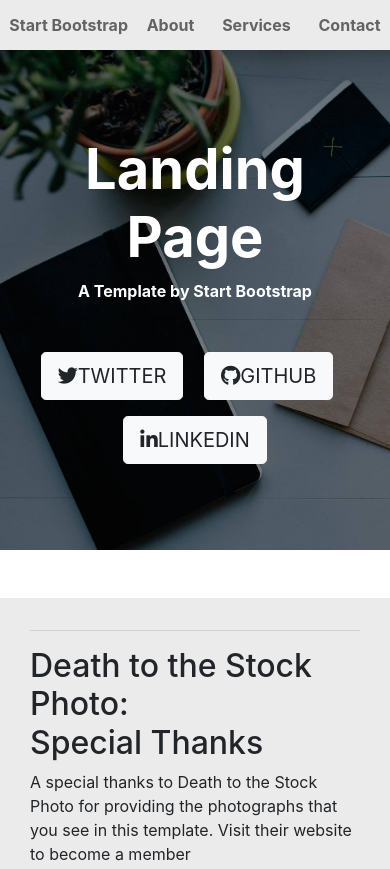
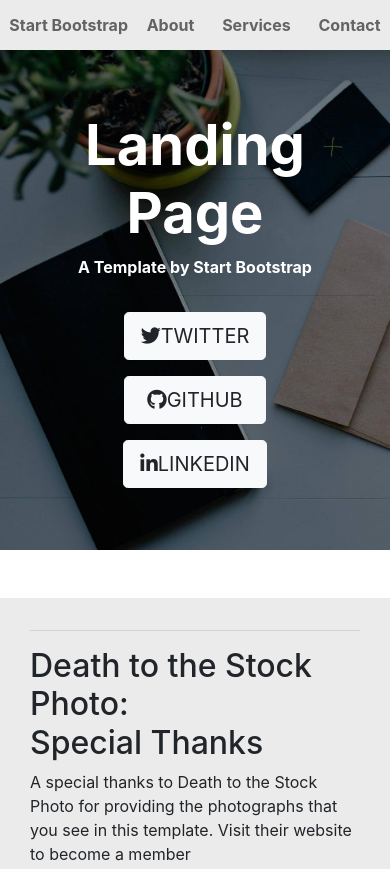
Before and after one commit to Guillaume97490/HTML-CSS, a plain HTML site: page EVAL_LandingPage_boostrap/index.html in a window 390 px wide. Shown: the top 869 px of the page. Drawn offline with Linux system fonts and the light colour scheme.

Commit message:
fix responsive

```diff
--- a/EVAL_LandingPage_boostrap/css/style.scss
+++ b/EVAL_LandingPage_boostrap/css/style.scss
@@ -13,6 +13,9 @@ nav.row{
     background-size: cover;
 
 }
+.socialBtnMobile{
+    display: none;
+}
 
 #sect1,#sect3{
     background: rgb(235, 235, 235);
@@ -25,6 +28,12 @@ nav.row{
     img.col-md-4:nth-child(1){
         order: +1;
     }
+    .socialBtnPC{
+        display: none;
+    }
+    .socialBtnMobile{
+        display: block;
+    }
 
 
 }
--- a/EVAL_LandingPage_boostrap/index.html
+++ b/EVAL_LandingPage_boostrap/index.html
@@ -32,10 +32,15 @@
             <h1 class="display-4 font-weight-bold col-12 text-center">Landing Page</h1>
             <p class=" font-weight-bold col-12 text-center" id="soustitre">A Template by Start Bootstrap</p>
             <hr>
-            <div class=" col-md-12 text-center">
-                <button class="btn btn-light btn-lg"><i class="fab fa-twitter"></i>TWITTER</button>
+            <div class="text-center socialBtnPC">
+                <button class="btn btn-light btn-lg sm"><i class="fab fa-twitter"></i>TWITTER</button>
                 <button class="btn btn-light btn-lg my-3 mx-3"><i class="fab fa-github"></i>GITHUB</button>
                 <button class="btn btn-light btn-lg"><i class="fab fa-linkedin-in"></i>LINKEDIN</button>
+            </div>
+            <div class="text-center socialBtnMobile">
+                <button class="btn btn-light btn-lg sm"><i class="fab fa-twitter"></i>TWITTER</button style="width:142px;"><br>
+                <button class="btn btn-light btn-lg my-3" style="width:142px;"><i class="fab fa-github"></i>GITHUB</button><br>
+                <button class="btn btn-light btn-lg"><i class="fab fa-linkedin-in"></i>LINKEDIN</button style="width:142px;">
             </div>
             </div>
         </div>
```
Also changed, not shown: EVAL_LandingPage_boostrap/css/style.css.
